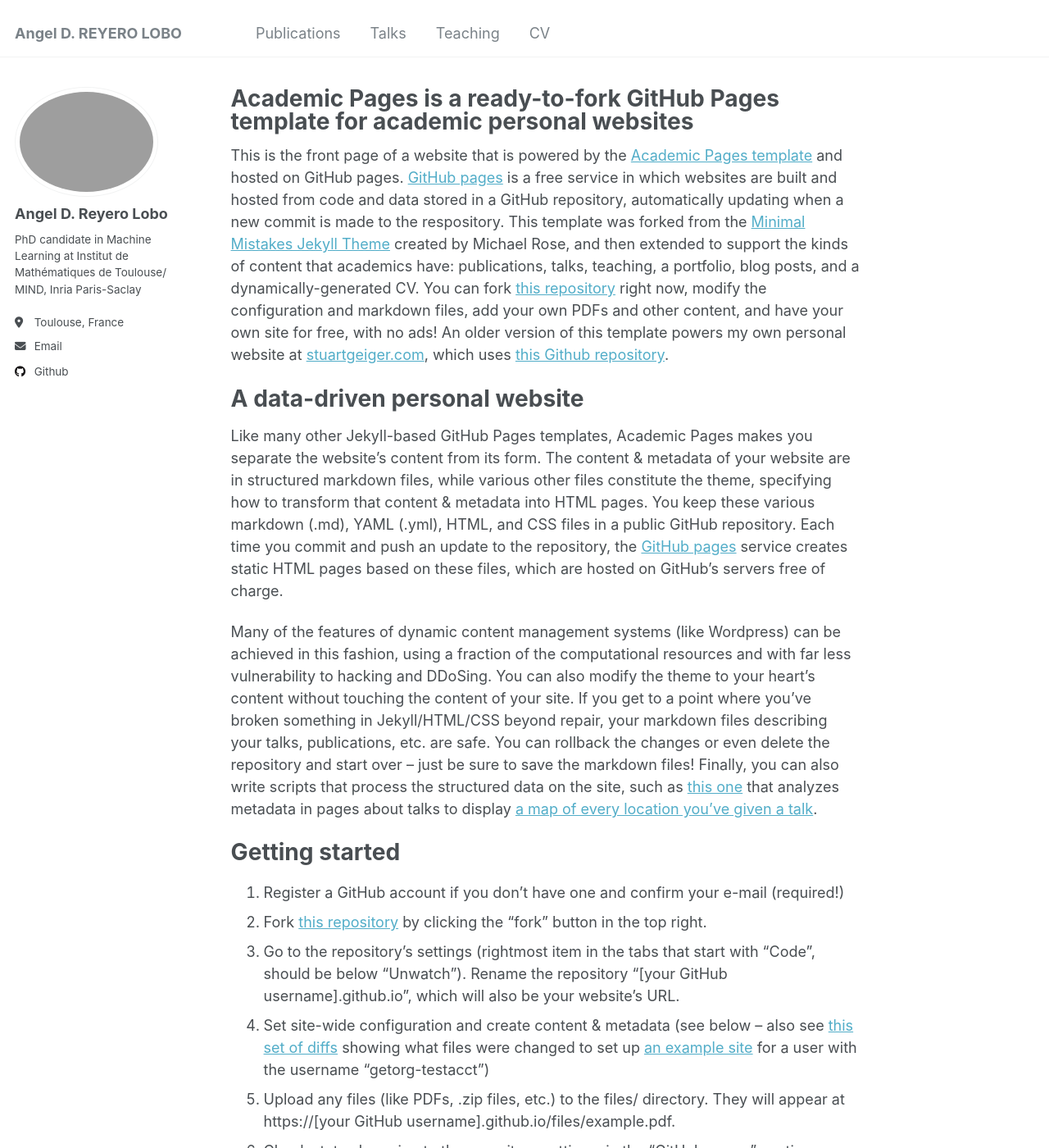
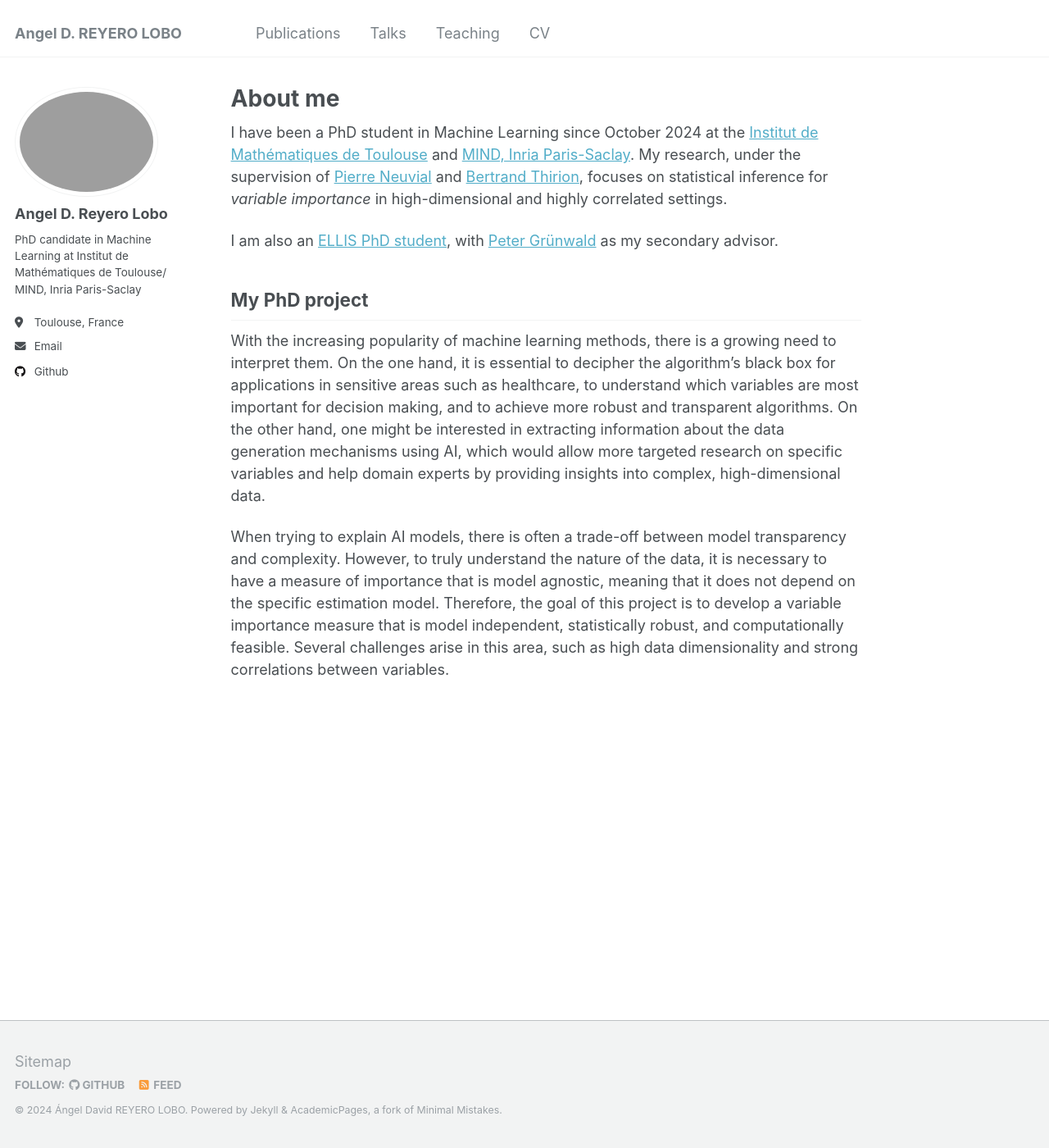
Before and after one commit to AngelReyero/AngelReyero.github.io, a Jekyll site: the page built from _pages/about.md, in a window 1280 px wide and 1400 px high. Shown: the whole window at 82% size. Built offline with Jekyll 4.4.1, drawn with Linux system fonts in a browser that asks for light colours; some of the changed text lies outside the part shown.

Commit message:
Update about.md

```diff
--- a/_pages/about.md
+++ b/_pages/about.md
@@ -1,49 +1,20 @@
 ---
 permalink: /
-title: "Academic Pages is a ready-to-fork GitHub Pages template for academic personal websites"
+title: "About me"
 author_profile: true
 redirect_from:
   - /about/
   - /about.html
 ---
 
-This is the front page of a website that is powered by the [Academic Pages template](https://github.com/academicpages/academicpages.github.io) and hosted on GitHub pages. [GitHub pages](https://pages.github.com) is a free service in which websites are built and hosted from code and data stored in a GitHub repository, automatically updating when a new commit is made to the respository. This template was forked from the [Minimal Mistakes Jekyll Theme](https://mmistakes.github.io/minimal-mistakes/) created by Michael Rose, and then extended to support the kinds of content that academics have: publications, talks, teaching, a portfolio, blog posts, and a dynamically-generated CV. You can fork [this repository](https://github.com/academicpages/academicpages.github.io) right now, modify the configuration and markdown files, add your own PDFs and other content, and have your own site for free, with no ads! An older version of this template powers my own personal website at [stuartgeiger.com](http://stuartgeiger.com), which uses [this Github repository](https://github.com/staeiou/staeiou.github.io).
+I have been a PhD student in Machine Learning since October 2024 at the [Institut de Mathématiques de Toulouse](https://www.math.univ-toulouse.fr/fr/) and [MIND, Inria Paris-Saclay](https://team.inria.fr/mind/). My research, under the supervision of [Pierre Neuvial](https://pneuvial.github.io/) and [Bertrand Thirion](https://pages.saclay.inria.fr/bertrand.thirion/), focuses on statistical inference for *variable importance* in high-dimensional and highly correlated settings.
 
-A data-driven personal website
-======
-Like many other Jekyll-based GitHub Pages templates, Academic Pages makes you separate the website's content from its form. The content & metadata of your website are in structured markdown files, while various other files constitute the theme, specifying how to transform that content & metadata into HTML pages. You keep these various markdown (.md), YAML (.yml), HTML, and CSS files in a public GitHub repository. Each time you commit and push an update to the repository, the [GitHub pages](https://pages.github.com/) service creates static HTML pages based on these files, which are hosted on GitHub's servers free of charge.
+I am also an [ELLIS PhD student](https://ellis.eu/phd-postdoc), with [Peter Grünwald](https://safestatistics.com/) as my secondary advisor.
 
-Many of the features of dynamic content management systems (like Wordpress) can be achieved in this fashion, using a fraction of the computational resources and with far less vulnerability to hacking and DDoSing. You can also modify the theme to your heart's content without touching the content of your site. If you get to a point where you've broken something in Jekyll/HTML/CSS beyond repair, your markdown files describing your talks, publications, etc. are safe. You can rollback the changes or even delete the repository and start over -- just be sure to save the markdown files! Finally, you can also write scripts that process the structured data on the site, such as [this one](https://github.com/academicpages/academicpages.github.io/blob/master/talkmap.ipynb) that analyzes metadata in pages about talks to display [a map of every location you've given a talk](https://academicpages.github.io/talkmap.html).
 
-Getting started
-======
-1. Register a GitHub account if you don't have one and confirm your e-mail (required!)
-1. Fork [this repository](https://github.com/academicpages/academicpages.github.io) by clicking the "fork" button in the top right.
-1. Go to the repository's settings (rightmost item in the tabs that start with "Code", should be below "Unwatch"). Rename the repository "[your GitHub username].github.io", which will also be your website's URL.
-1. Set site-wide configuration and create content & metadata (see below -- also see [this set of diffs](http://archive.is/3TPas) showing what files were changed to set up [an example site](https://getorg-testacct.github.io) for a user with the username "getorg-testacct")
-1. Upload any files (like PDFs, .zip files, etc.) to the files/ directory. They will appear at https://[your GitHub username].github.io/files/example.pdf.
-1. Check status by going to the repository settings, in the "GitHub pages" section
 
-Site-wide configuration
-------
-The main configuration file for the site is in the base directory in [_config.yml](https://github.com/academicpages/academicpages.github.io/blob/master/_config.yml), which defines the content in the sidebars and other site-wide features. You will need to replace the default variables with ones about yourself and your site's github repository. The configuration file for the top menu is in [_data/navigation.yml](https://github.com/academicpages/academicpages.github.io/blob/master/_data/navigation.yml). For example, if you don't have a portfolio or blog posts, you can remove those items from that navigation.yml file to remove them from the header.
+My PhD project
+-------------
+With the increasing popularity of machine learning methods, there is a growing need to interpret them. On the one hand, it is essential to decipher the algorithm's black box for applications in sensitive areas such as healthcare, to understand which variables are most important for decision making, and to achieve more robust and transparent algorithms. On the other hand, one might be interested in extracting information about the data generation mechanisms using AI, which would allow more targeted research on specific variables and help domain experts by providing insights into complex, high-dimensional data.
 
-Create content & metadata
-------
-For site content, there is one markdown file for each type of content, which are stored in directories like _publications, _talks, _posts, _teaching, or _pages. For example, each talk is a markdown file in the [_talks directory](https://github.com/academicpages/academicpages.github.io/tree/master/_talks). At the top of each markdown file is structured data in YAML about the talk, which the theme will parse to do lots of cool stuff. The same structured data about a talk is used to generate the list of talks on the [Talks page](https://academicpages.github.io/talks), each [individual page](https://academicpages.github.io/talks/2012-03-01-talk-1) for specific talks, the talks section for the [CV page](https://academicpages.github.io/cv), and the [map of places you've given a talk](https://academicpages.github.io/talkmap.html) (if you run this [python file](https://github.com/academicpages/academicpages.github.io/blob/master/talkmap.py) or [Jupyter notebook](https://github.com/academicpages/academicpages.github.io/blob/master/talkmap.ipynb), which creates the HTML for the map based on the contents of the _talks directory).
-
-**Markdown generator**
-
-I have also created [a set of Jupyter notebooks](https://github.com/academicpages/academicpages.github.io/tree/master/markdown_generator
-) that converts a CSV containing structured data about talks or presentations into individual markdown files that will be properly formatted for the Academic Pages template. The sample CSVs in that directory are the ones I used to create my own personal website at stuartgeiger.com. My usual workflow is that I keep a spreadsheet of my publications and talks, then run the code in these notebooks to generate the markdown files, then commit and push them to the GitHub repository.
-
-How to edit your site's GitHub repository
-------
-Many people use a git client to create files on their local computer and then push them to GitHub's servers. If you are not familiar with git, you can directly edit these configuration and markdown files directly in the github.com interface. Navigate to a file (like [this one](https://github.com/academicpages/academicpages.github.io/blob/master/_talks/2012-03-01-talk-1.md) and click the pencil icon in the top right of the content preview (to the right of the "Raw | Blame | History" buttons). You can delete a file by clicking the trashcan icon to the right of the pencil icon. You can also create new files or upload files by navigating to a directory and clicking the "Create new file" or "Upload files" buttons.
-
-Example: editing a markdown file for a talk
-![Editing a markdown file for a talk](/images/editing-talk.png)
-
-For more info
-------
-More info about configuring Academic Pages can be found in [the guide](https://academicpages.github.io/markdown/). The [guides for the Minimal Mistakes theme](https://mmistakes.github.io/minimal-mistakes/docs/configuration/) (which this theme was forked from) might also be helpful.
+When trying to explain AI models, there is often a trade-off between model transparency and complexity. However, to truly understand the nature of the data, it is necessary to have a measure of importance that is model agnostic, meaning that it does not depend on the specific estimation model. Therefore, the goal of this project is to develop a variable importance measure that is model independent, statistically robust, and computationally feasible. Several challenges arise in this area, such as high data dimensionality and strong correlations between variables.
```
